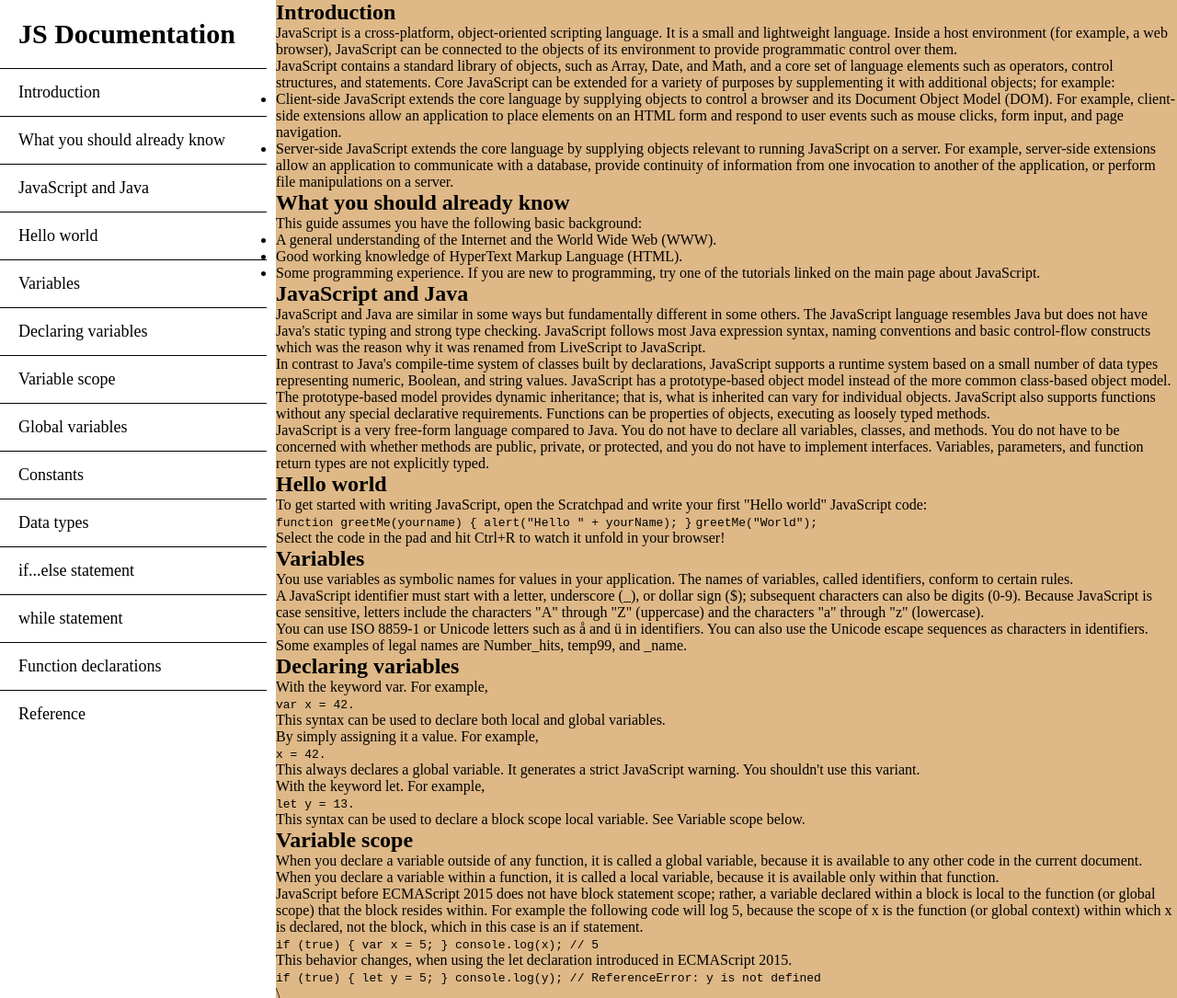
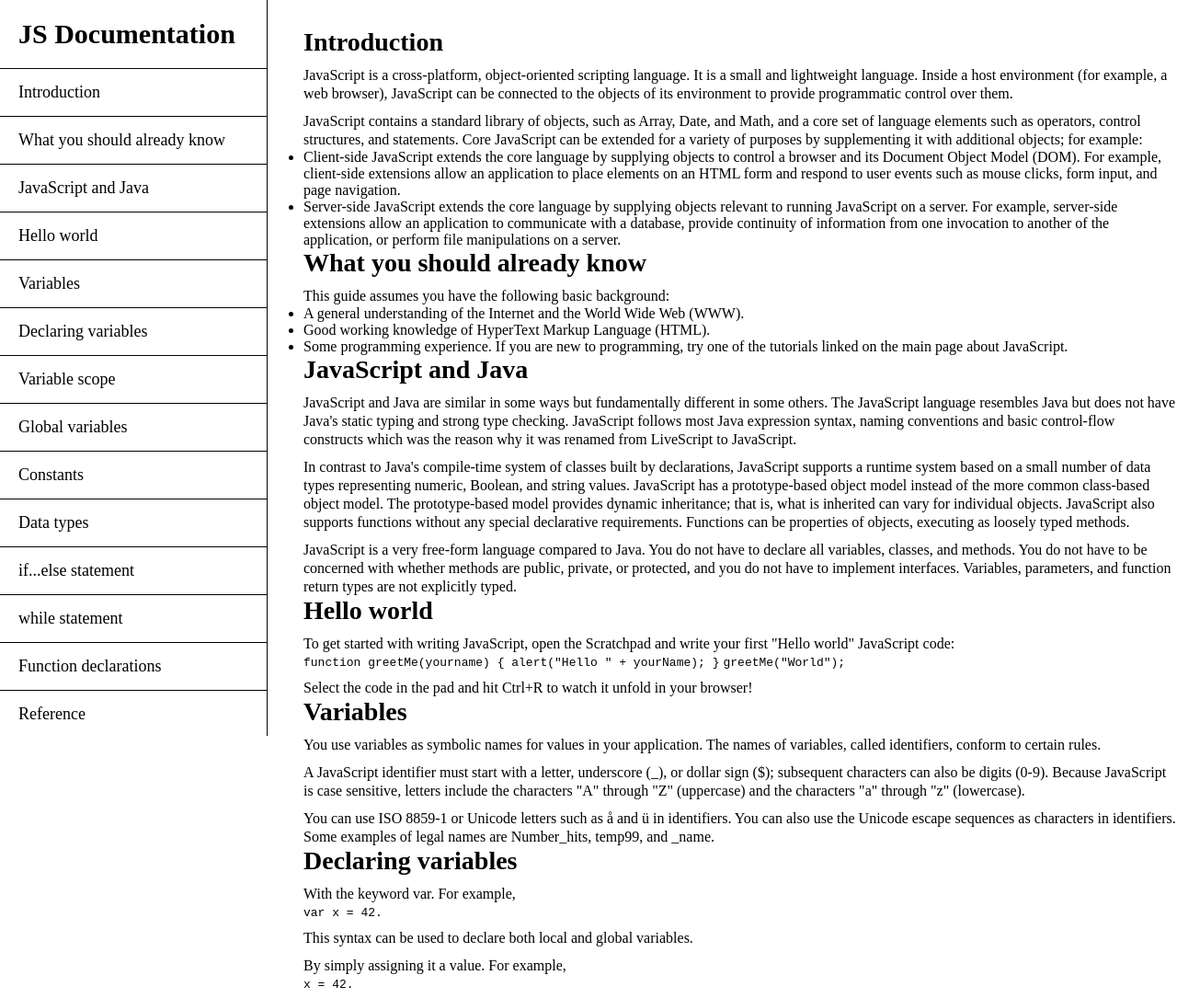
Before and after one commit to sczh0509/Technical_Documentation, a plain HTML site: page index.html in a window 1280 px wide. Shown: the top 1085 px of the page at 92% size. Drawn offline with Linux system fonts and the light colour scheme.

Commit message:
fixed navigation bar

```diff
--- a/index.html
+++ b/index.html
@@ -20,7 +20,7 @@
             <li><a href="#Hello_world">Hello world</a></li>
             <li><a href="#Variables">Variables</a></li>
             <li><a href="#Declaring_variables">Declaring variables</a></li>
-            <li><a href="#Variable scope">Variable scope</a></li>
+            <li><a href="#Variable_scope">Variable scope</a></li>
             <li><a href="#Global_variables">Global variables</a></li>
             <li><a href="#Constants">Constants</a></li>
             <li><a href="#Data_types">Data types</a></li>
--- a/styles/style.css
+++ b/styles/style.css
@@ -8,6 +8,8 @@ body{
 }
 #navbar {
     position: fixed;
+    border-right: 1px solid black;
+    height: 100%;
 }
 #title {
     font-size: 20px;
@@ -18,6 +20,8 @@ header {
 }
 #navlinks {
     list-style-type: none;
+    overflow: scroll;
+    height: 90%;
 }
 li a {
     display: block;
@@ -29,8 +33,13 @@ li a {
     padding-left: 20px;
 }
 #main-doc {
-    background-color: burlywood;
-    position: absolute;
-    left: 300px;
-
+    margin-left: 330px;
+    margin-top: 30px;
 }
+.main-section header h2 {
+    font-size: 28px;
+}
+.main-section p {
+    line-height: 20px;
+    margin-top: 10px;
+}
```
